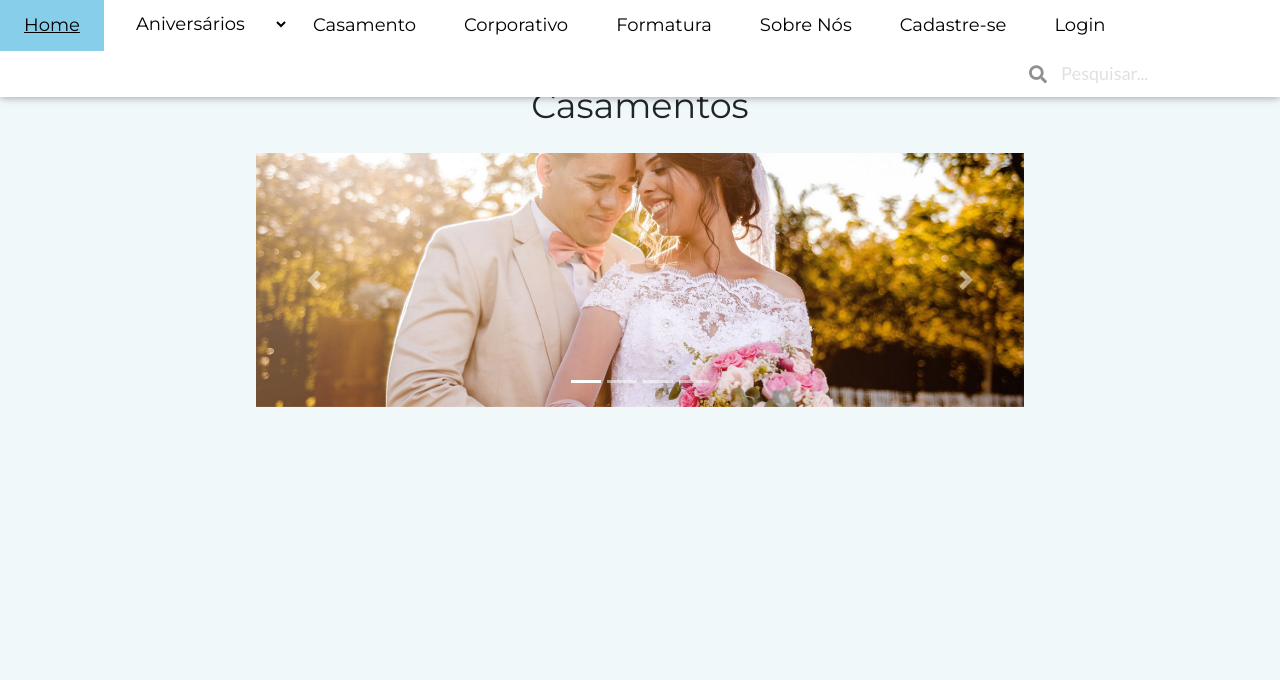
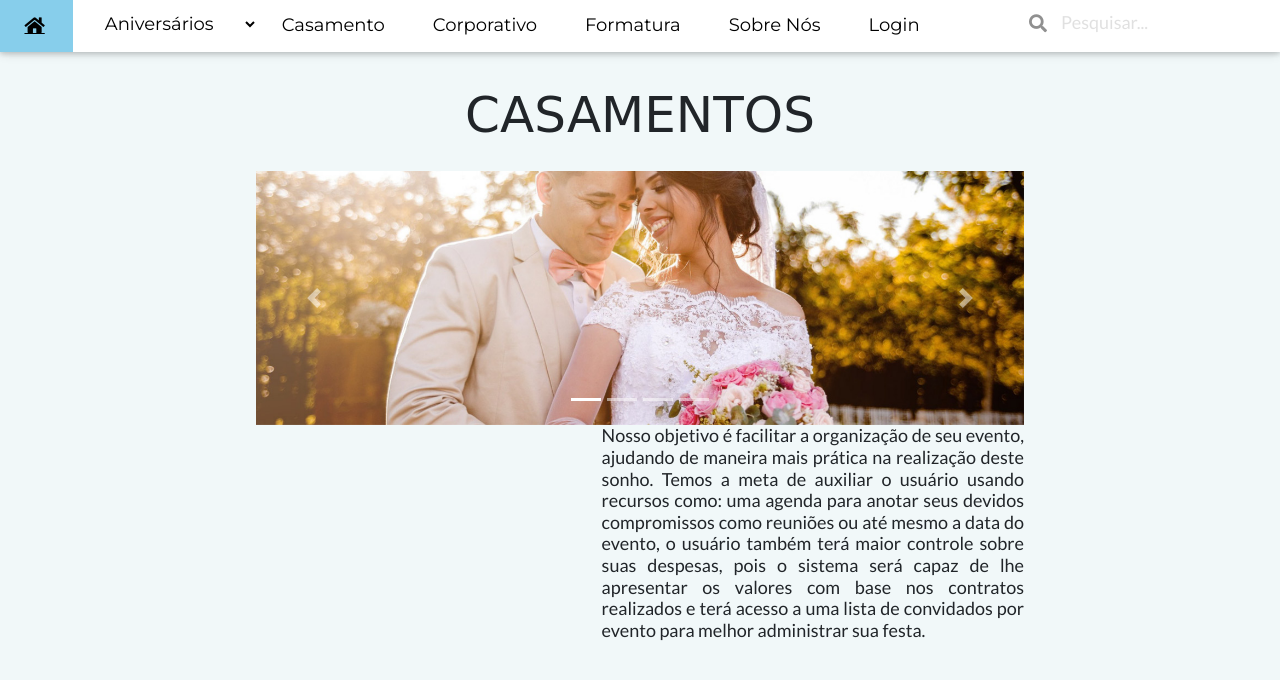
Before and after one commit to biancaleithold/Tcc, a PHP site: page /eventos.php in a window 1280 px wide. Shown: the top 680 px of the page. Run offline with PHP 8.4, Linux system fonts and the light colour scheme; some libraries are stand-ins or nearby versions.

Commit message:
Inserimos página de perfil

```diff
--- a/cabecalho.php
+++ b/cabecalho.php
@@ -39,7 +39,7 @@
             echo '<div style="color:#FF0000;text-align:center;font-size:18px;">'.$errMsg.'</div>';
           }
       ?>
-    	<a href="index.php" class="w3-bar-item w3-button w3-padding-large w3-hover-light-blue">Home</a>
+    	<a href="index.php" class="w3-bar-item w3-button w3-padding-large w3-hover-light-blue">  <i class="home alternate icon"></i></a>
 
 
       <select class="w3-bar-item w3-button w3-hide-small w3-padding-large w3-hover-light-blue" onchange="location = this.value;">
@@ -51,11 +51,11 @@
    		<a href="eventos.php" class="w3-bar-item w3-button w3-hide-small w3-padding-large w3-hover-light-blue">Corporativo</a>
     	<a href="eventos.php" class="w3-bar-item w3-button w3-hide-small w3-padding-large w3-hover-light-blue">Formatura</a>
     	<a href="sobre.php" class="w3-bar-item w3-button w3-hide-small w3-padding-large w3-hover-light-blue">Sobre Nós</a>
-      <a href="register_usuario.php" class="w3-bar-item w3-button w3-hide-small w3-padding-large w3-hover-light-blue">Cadastre-se</a>
 
 
 			<?php
 				if (isset($_SESSION['email'])) {
+          echo '<a href="perfil_usuario.php" class="w3-bar-item w3-button w3-padding-large">Meu Perfil</a>';
 					echo '<a href="logout.php" class="w3-bar-item w3-button w3-hide-small w3-padding-large w3-hover-light-blue">Logout</a>';
 				} else {
 					echo '<a href="login.php" class="w3-bar-item w3-button w3-hide-small w3-padding-large w3-hover-light-blue">Login</a>';
@@ -80,9 +80,9 @@
     	<a href="#" class="w3-bar-item w3-button w3-padding-large">Corporativo</a>
     	<a href="#" class="w3-bar-item w3-button w3-padding-large">Formatura</a>
     	<a href="sobre.php" class="w3-bar-item w3-button w3-padding-large">Sobre Nós</a>
-      <a href="register_usuario.php" class="w3-bar-item w3-button w3-padding-large">Cadastre-se</a>
 			<?php
 				if ( isset($_SESSION['email']) ) {
+          echo '<a href="perfil_usuario.php" class="w3-bar-item w3-button w3-padding-large">Meu Perfil</a>';
 					echo '<a href="logout.php" class="w3-bar-item w3-button w3-padding-large">Logout</a>';
 				} else {
 					echo '<a href="login.php" class="w3-bar-item w3-button w3-padding-large">Login</a>';
--- a/css/estilo.css
+++ b/css/estilo.css
@@ -6,7 +6,7 @@ body{
 	width: 20%;
 	margin-left: 40%;
 	margin-right: 40%;
-	margin-top: 4.5%;
+	margin-top: 4%;
 }
 
 .botao{
@@ -19,7 +19,7 @@ body{
 
 .perfil_login{
 	width: 11%;
-    margin-top: 5%;
+    margin-top: 4%;
 }
 
 .descricao_empresa{
@@ -33,3 +33,18 @@ body{
     text-align: center;
     margin-top: 3%;
 }
+
+.titulo_evento{
+	margin-top: 5%;
+	margin-bottom: 2%;
+	font-size: 50px;
+	font-family: cursive;
+}
+
+.texto_evento{
+	float: right;
+    text-align: justify;
+    width: 33%;
+    margin-right: 20%;
+    font-size: 18px;
+}
--- a/eventos.php
+++ b/eventos.php
@@ -22,7 +22,7 @@
 </head>
 <body style="background: #f1f8f9;">
 <center>
-  <h1 style="margin-top: 5%; margin-bottom: 2%;">Casamentos</h1>
+  <h1 class="titulo_evento" style="margin-top: 5%; ">CASAMENTOS</h1>
 <div id="sol" class="carousel slide" data-ride="carousel" style= "width:60%">
   <ol class="carousel-indicators">
     <li data-target="#casamento" data-slide-to="0" class="active"></li>
@@ -53,3 +53,7 @@
     <span class="sr-only">Next</span>
   </a>
 </div>
+
+<div>
+  <h4 class="texto_evento">Nosso objetivo é facilitar a organização de seu evento, ajudando de maneira mais prática na realização deste sonho. Temos a meta de auxiliar o usuário usando recursos como:  uma agenda para anotar seus devidos compromissos como reuniões ou até mesmo a data do evento, o usuário também terá maior controle sobre suas despesas, pois o  sistema será capaz de lhe apresentar os valores com base nos contratos realizados e terá acesso a uma lista de convidados por evento para melhor administrar sua festa.</h4>
+</div>
--- a/index.php
+++ b/index.php
@@ -13,7 +13,7 @@
 <div class="w3-row-padding w3-padding-64 w3-container">
 	<div class="w3-content">
     	<div class="w3-twothird">
-    		<h1>Minhas Agenda</h1>
+    		<h1>Minha Agenda</h1>
     		<h5 class="w3-padding-32" style="font-size: x-large; font-weight: normal;">Com Minha Agenda você pode conferir seus compromissos durante o progresso do seu evento, como reuniões!</h5>
     	</div>
 
--- a/login.php
+++ b/login.php
@@ -80,6 +80,9 @@
     <a href="">Esqueci minha senha!</a>
     <br>
     <br>
+    <a href="register_usuario.php">Ainda não tem cadastro? Cadastre-se!</a>
+    <br>
+    <br>
     <input type="submit" name='login' value="Login" class="ui button botao">
   </form>
 </div>
```
Also changed, not shown: perfil_usuario.php (+14 -2 lines).
